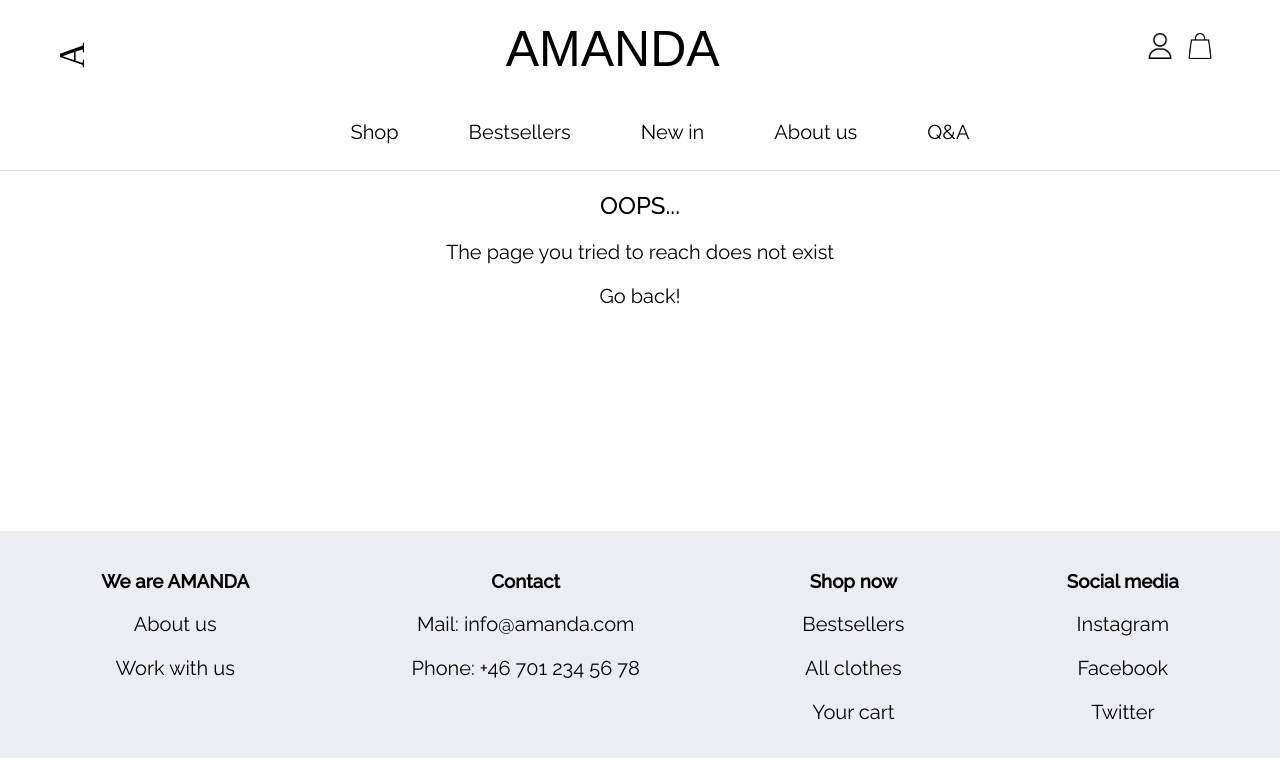
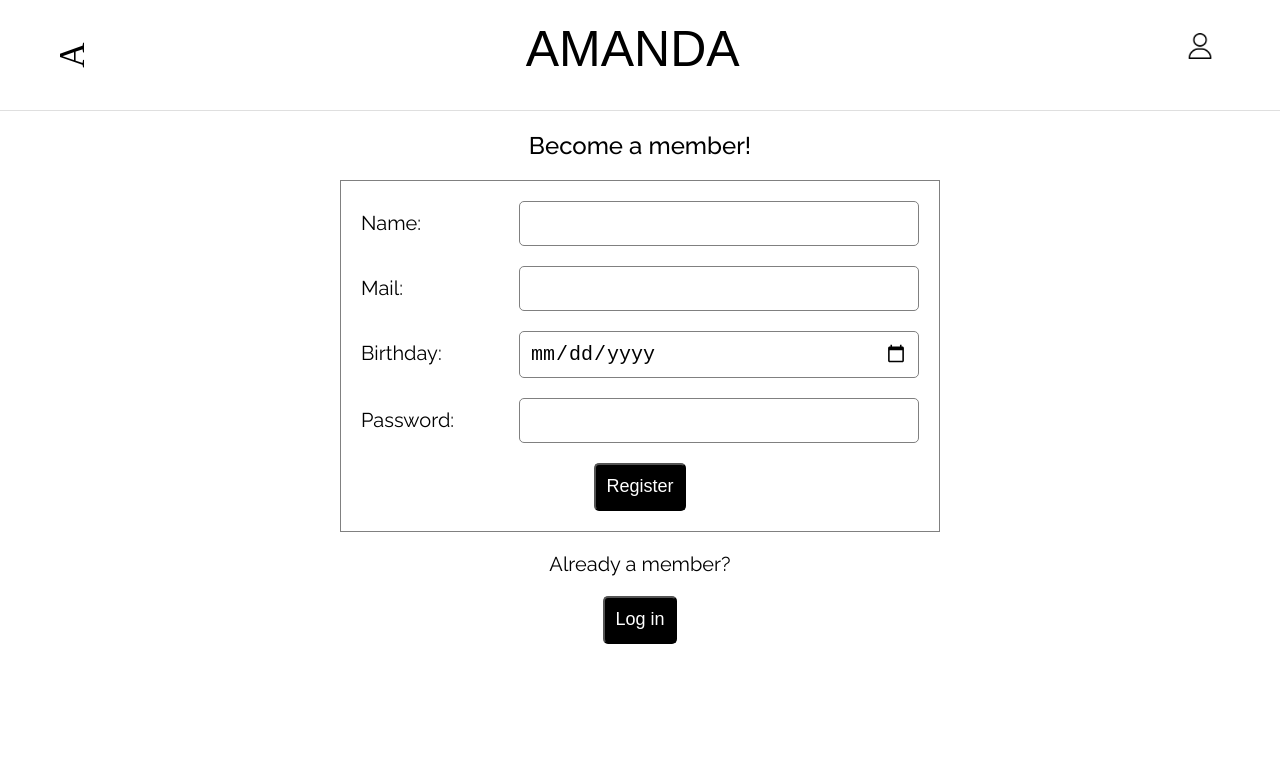
Before and after one commit to elovisae/webshop, a React (Create React App) app: page /register in a window 1280 px wide. Shown: the top 758 px of the page. Built offline with nearby package versions, Linux system fonts and the light colour scheme; no server answers; a web font is replaced by a local one.

Commit message:
done with forms

```diff
--- a/src/App.js
+++ b/src/App.js
@@ -6,6 +6,7 @@ import ErrorPage from './components/404';
 import ShopAll from './components/shopAll/ShopAll';
 import Cart from './components/Cart/Cart';
 import Login from './components/loginAndRegistration/Login';
+import Register from './components/loginAndRegistration/Register';
 
 
 function App() {
@@ -29,6 +30,7 @@ function App() {
         <Route path="/shop/all" element={<ShopAll items={items}/>}/>
         <Route path="/cart" element={<Cart/>}/>
         <Route path="/login" element={<Login/>}/>
+        <Route path="/register" element={<Register />}/>
         <Route path="*" element={<ErrorPage/>}/>
       </Routes>
     </Router>
--- a/src/components/loginAndRegistration/Login.jsx
+++ b/src/components/loginAndRegistration/Login.jsx
@@ -1,9 +1,11 @@
 import React from 'react'
 import HeaderOnly from '../all/HeaderOnly'
 import './form.css'
+import { useNavigate } from 'react-router-dom'
 import Footer from '../all/Footer'
 
 const Login = () => {
+    const navigate = useNavigate();
     const handleSubmit = (e) => {
         e.preventDefault();
     }
@@ -24,7 +26,7 @@ const Login = () => {
                 <button>Log in</button>
             </form>
             <p>Not a member?</p>
-            <button>Register now</button>
+            <button onClick={() => navigate('/register')}>Register now</button>
         </main>
         {/* <Footer /> */}
     </div>
--- /dev/null
+++ b/src/components/loginAndRegistration/Register.jsx
@@ -0,0 +1,91 @@
+import React, {useState} from 'react'
+import HeaderOnly from '../all/HeaderOnly';
+import { useNavigate } from 'react-router-dom';
+
+
+const Register = () => {
+    const [name, setName]           = useState('');
+    const [mail, setMail]           = useState('');
+    const [date, setDate]           = useState('');
+    const [password, setPassword]   = useState('');
+    const [validation, setValidation]   = useState([]);
+    const navigate                  = useNavigate();
+
+    const passwordValidation = () => {
+        setValidation([])
+        if (password.length < 8){
+         setValidation(...validation, 'Password must be at least 8 characters');
+        }
+        if (password.search(/[a-z]/i) < 0){
+         setValidation(...validation, 'Password must contain at least one letter');
+        }
+        if (password.search(/[0-9]/) < 0) {
+          setValidation(...validation, "Your password must contain at least one digit.");
+        }
+        if (validation.length > 0) {
+            let errors = [...validation]
+            errors.join('\n');
+          return false
+        }
+        return true
+    }
+
+    // const DateValidation = () => {
+    //     let todaysDate = new Date();
+    //     let month = todaysDate.getMonth() + 1;
+    //     if(month.toString().length < 2){
+    //         todaysDate = `${todaysDate.getFullYear()}-0${month}-${todaysDate.getDate()}`
+    //     }else{
+    //         todaysDate = `${todaysDate.getFullYear()}-${month}-${todaysDate.getDate()}`
+    //     }
+
+    // }
+
+    const handleSubmit = (e) => {
+        //DateValidation();
+        e.preventDefault();
+        if(passwordValidation()){
+            let userInput = {
+                "name": name,
+                "mail": mail,
+                "date": date,
+                "password": password,
+            }
+            console.log(userInput)
+        }
+
+
+    }
+  return (
+    <div>
+        <HeaderOnly />
+        <main>
+            <h2>Become a member!</h2>
+            <form className='login-form' action="" onSubmit={handleSubmit}>
+                <div className="form-group">
+                    <label htmlFor="name">Name:</label>
+                    <input type="text" name='name' onChange={(e) => setName(e.target.value)}/>
+                </div>
+                <div className="form-group">
+                    <label htmlFor="mail">Mail:</label>
+                    <input type="mail" name='mail' onChange={(e) => setMail(e.target.value)}/>
+                </div>
+                <div className="form-group">
+                    <label htmlFor="birthday">Birthday:</label>
+                    <input type="date" name='birthday' onChange={(e) => setDate(e.target.value)}/>
+                </div>
+                <div className="form-group">
+                    <label htmlFor="password">Password:</label>
+                    <input type="password" name="password" onChange={(e) => setPassword(e.target.value)}/>
+                </div>
+                <p id="validation"></p>
+                <button>Register</button>
+            </form>
+            <p>Already a member?</p>
+            <button onClick={() => navigate('/login')}>Log in</button>
+        </main>
+    </div>
+  )
+}
+
+export default Register
```
Also changed, not shown: 2 other files (tests, documents, lock files or other folders).
